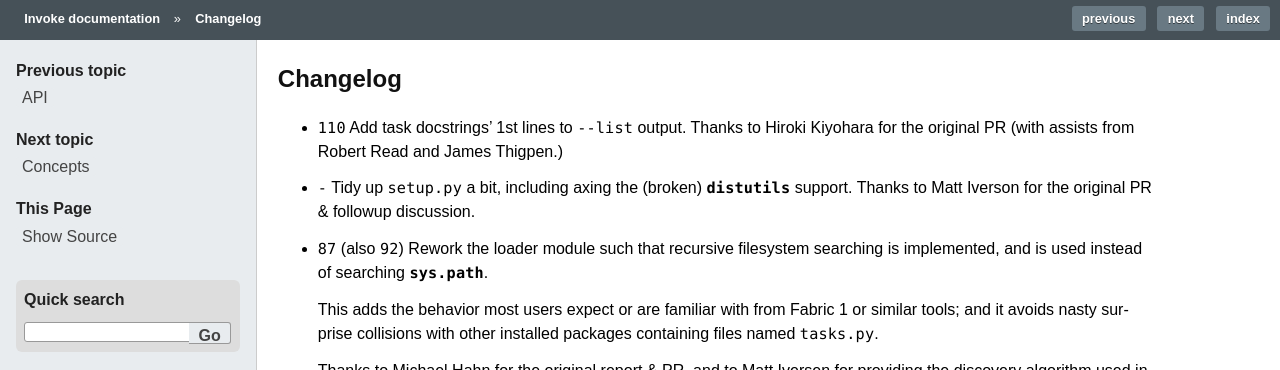
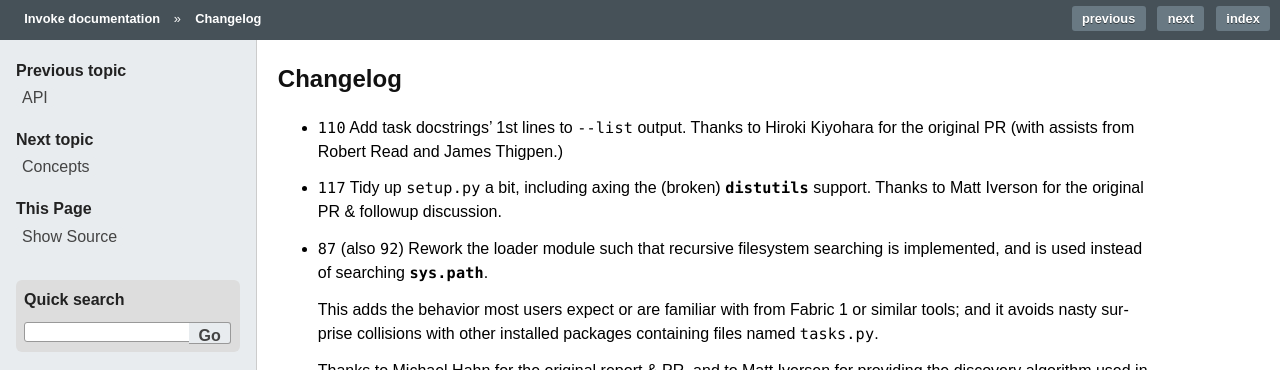
Before and after one commit to pyinvoke/invoke, a Sphinx documentation site: the page built from docs/changelog.rst, in a window 1280 px wide. Shown: the top 370 px of the page. Built offline with Sphinx 7.4.7, drawn with Linux system fonts in a browser that asks for light colours; cross-references to code outside the pages are shown as plain code.

Commit message:
Tweak changelog re: #117

```diff
--- a/docs/changelog.rst
+++ b/docs/changelog.rst
@@ -5,7 +5,7 @@ Changelog
 * :feature:`110` Add task docstrings' 1st lines to ``--list`` output. Thanks to
   Hiroki Kiyohara for the original PR (with assists from Robert Read and James
   Thigpen.)
-* :support:`-` Tidy up ``setup.py`` a bit, including axing the (broken)
+* :support:`117` Tidy up ``setup.py`` a bit, including axing the (broken)
   `distutils` support. Thanks to Matt Iverson for the original PR & followup
   discussion.
 * :feature:`87` (also :issue:`92`) Rework the loader module such that recursive
```
